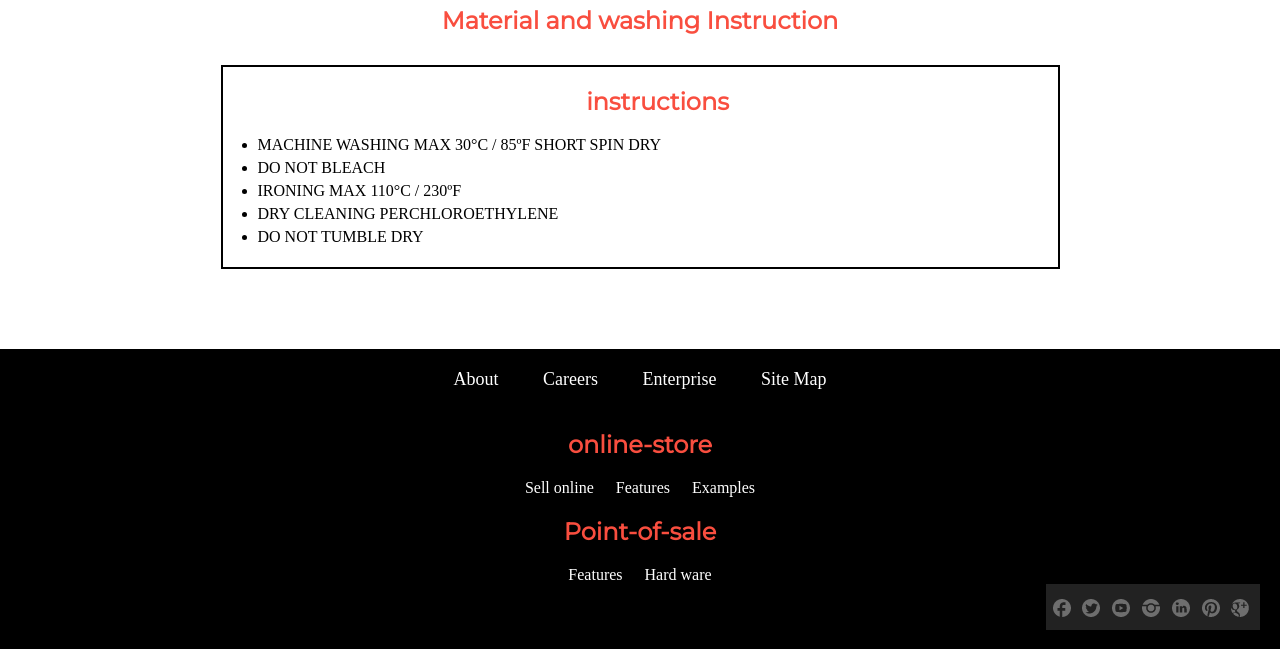
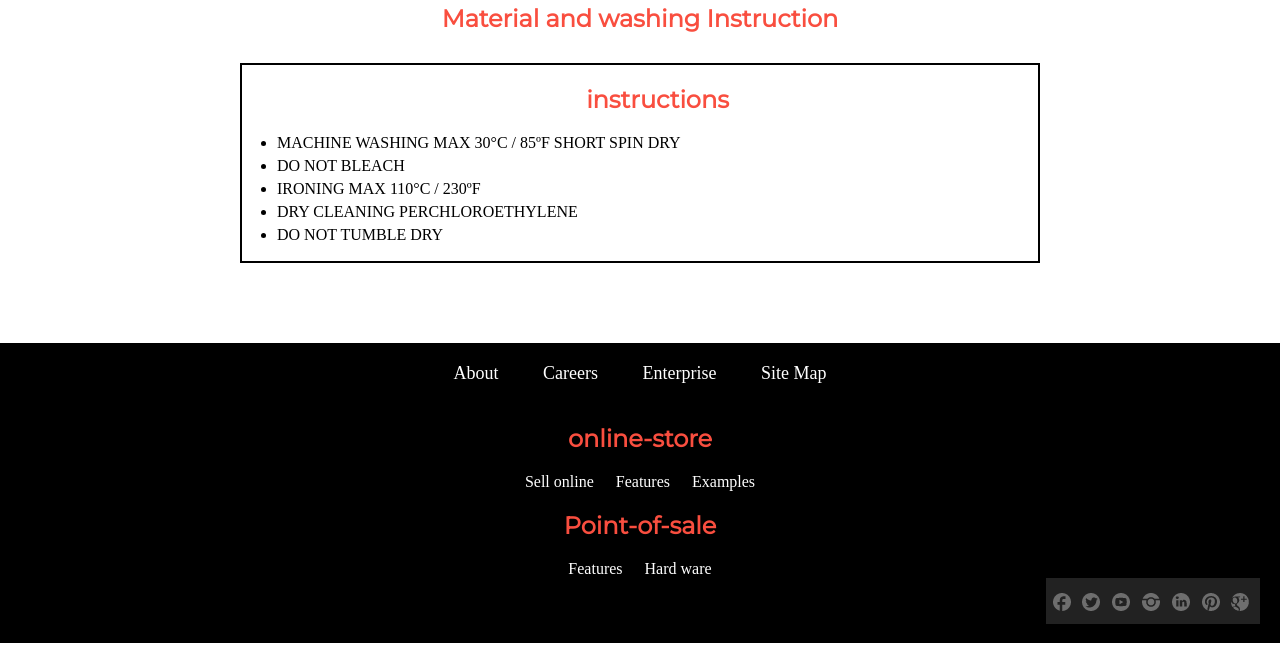
Before and after one commit to shathashaath/product-sale, a plain HTML site: page index.html in a window 1280 px wide. Shown: the part 640-1289 px from the top of the page. Drawn offline with Linux system fonts and the light colour scheme.

Commit message:
add box-sizing to border-box

```diff
--- a/css/style.css
+++ b/css/style.css
@@ -5,6 +5,13 @@ body,html{
 #wrapper{
   width: 100%;
   margin: 0 auto;
+}
+*,
+*::before,
+*::after {
+    -webkit-box-sizing: border-box;
+       -moz-box-sizing: border-box;
+            box-sizing: border-box;
 }
 .navbar{
   border-bottom: 2px solid black;
```
Also changed, not shown: 1 other file.
